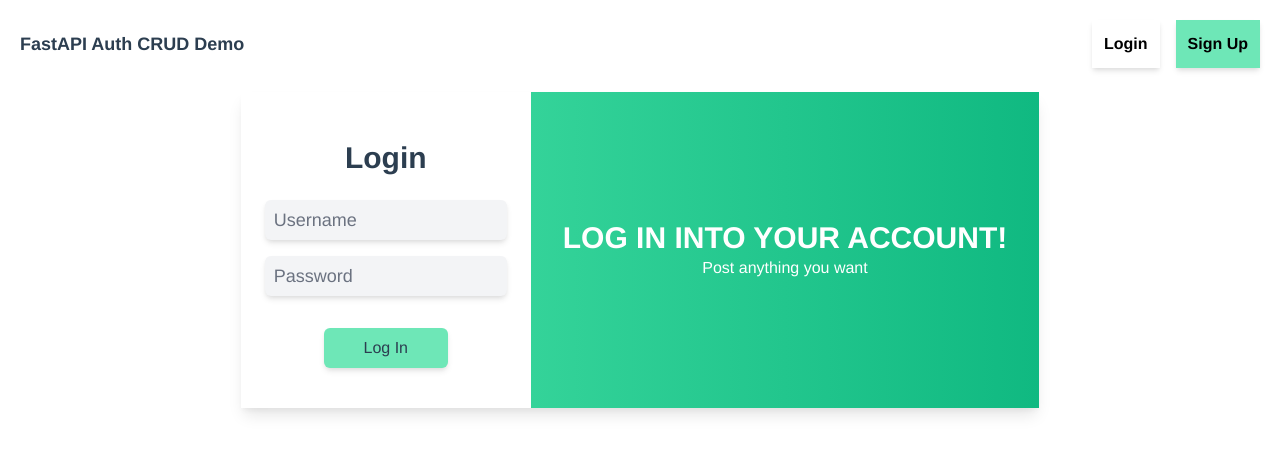
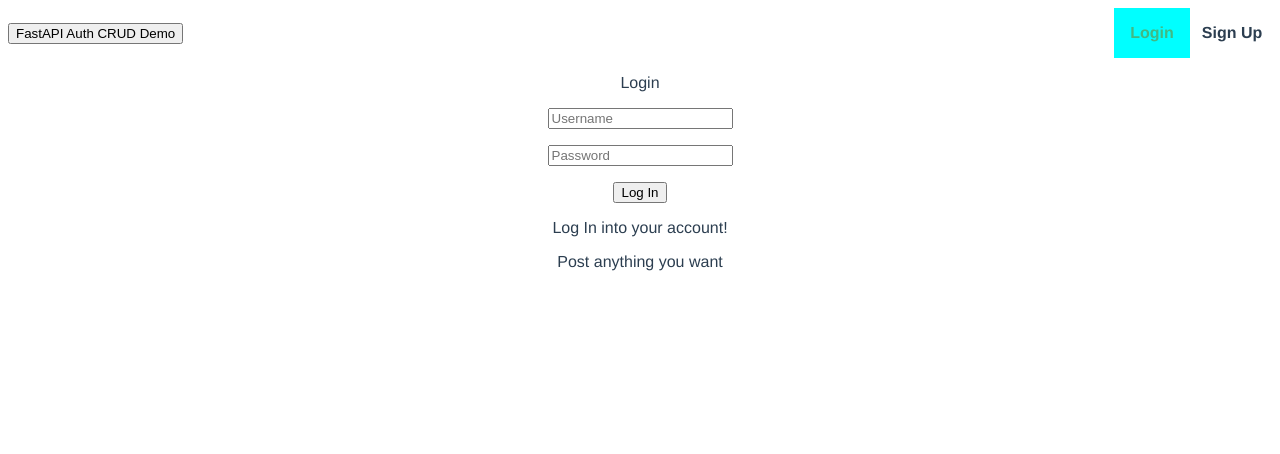
Before and after one commit to RNubla/FastAPI-Auth-CRUD, a Vue app in the folder frontend/: page /login in a window 1280 px wide. Shown: the top 454 px of the page. Built offline with nearby package versions, Linux system fonts and the light colour scheme.

Commit message:
using css rather than tailwind

```diff
--- a/frontend/src/App.vue
+++ b/frontend/src/App.vue
@@ -1,6 +1,6 @@
 <template>
   <div id="nav">
-    <header-nav class="p-3" />
+    <header-nav />
   </div>
   <!-- <hero /> -->
   <router-view />
@@ -38,6 +38,9 @@ export default {
 };
 </script>
 <style lang="scss">
+a {
+  text-decoration: none;
+}
 #app {
   font-family: Avenir, Helvetica, Arial, sans-serif;
   -webkit-font-smoothing: antialiased;
--- a/frontend/src/components/HeaderNav/HeaderNav.vue
+++ b/frontend/src/components/HeaderNav/HeaderNav.vue
@@ -1,37 +1,30 @@
 <template>
-  <div class="grid grid-flow-row sm:grid-flow-col">
-    <div class="flex justify-center items-center sm:justify-start">
-      <div class="m-2">
-        <button class="font-bold text-lg" @click.prevent="goToHomePage">
-          FastAPI Auth CRUD Demo
-        </button>
+  <div class="navbar">
+    <div>
+      <div>
+        <button @click.prevent="goToHomePage">FastAPI Auth CRUD Demo</button>
       </div>
     </div>
-    <div v-if="getLoginStatus == false || getLoginStatus == null">
-      <div class="flex justify-center items-center sm:justify-end">
-        <router-link class="m-2 p-3 shadow-md hover:bg-gray-50" to="/login"
-          ><p class="text-black text-center">Login</p></router-link
-        >
-        <router-link
-          class="m-2 bg-green-300 p-3 shadow-md hover:bg-green-400"
-          to="/register"
-          ><p class="text-black text-center">Sign Up</p></router-link
+    <div
+      class="loginRegisterContainer"
+      v-if="getLoginStatus == false || getLoginStatus == null"
+    >
+      <div class="loginRegisterGrid">
+        <router-link class="loginBtn" to="/login"><p>Login</p></router-link>
+        <router-link class="registerBtn" to="/register"
+          ><p>Sign Up</p></router-link
         >
       </div>
     </div>
     <div v-else>
-      <div class="flex justify-center items-center sm:justify-end">
-        <router-link class="m-2 p-3 shadow-md hover:bg-gray-50" to="/login"
-          ><p class="text-black text-center">
+      <div>
+        <router-link to="/login"
+          ><p>
             {{ getAuthData.user_name }}
           </p></router-link
         >
-        <div
-          @click="logout"
-          class="m-2 bg-red-300 p-3 shadow-md hover:bg-red-400"
-          to="/logout"
-        >
-          <p class="text-black text-center font-bold">Logout</p>
+        <div @click="logout" to="/logout">
+          <p>Logout</p>
         </div>
       </div>
     </div>
@@ -67,5 +60,24 @@ export default {
 };
 </script>
 
-<style>
-</style>
+<style lang="scss" scoped>
+.navbar {
+  display: grid;
+  grid-template-columns: 1fr 10em;
+  place-items: center;
+  justify-items: start;
+}
+.loginRegisterContainer {
+  margin: 1fr 1fr 1fr;
+}
+.loginRegisterGrid {
+  display: grid;
+  grid-template-columns: repeat(2, minmax(0, 1fr));
+  place-items: center;
+}
+.loginBtn {
+  background-color: aqua;
+  margin: 0rem 1rem 0rem 1rem;
+  padding: 0rem 1rem 0rem 1rem;
+}
+</style>>
--- a/frontend/src/components/PostV2/NewPost.vue
+++ b/frontend/src/components/PostV2/NewPost.vue
@@ -1,9 +1,117 @@
 <template>
-  <editor-content :editor="editor" />
+  <div>
+    <div class="grid grid-cols-6 gap-0" v-if="editor">
+      <button
+        @click="editor.chain().focus().toggleBold().run()"
+        :class="{ 'is-active': editor.isActive('bold') }"
+      >
+        bold
+      </button>
+      <button
+        @click="editor.chain().focus().toggleItalic().run()"
+        :class="{ 'is-active': editor.isActive('italic') }"
+      >
+        italic
+      </button>
+      <button
+        @click="editor.chain().focus().toggleStrike().run()"
+        :class="{ 'is-active': editor.isActive('strike') }"
+      >
+        strike
+      </button>
+      <button
+        @click="editor.chain().focus().toggleCode().run()"
+        :class="{ 'is-active': editor.isActive('code') }"
+      >
+        code
+      </button>
+      <button @click="editor.chain().focus().unsetAllMarks().run()">
+        clear marks
+      </button>
+      <button @click="editor.chain().focus().clearNodes().run()">
+        clear nodes
+      </button>
+      <button
+        @click="editor.chain().focus().setParagraph().run()"
+        :class="{ 'is-active': editor.isActive('paragraph') }"
+      >
+        paragraph
+      </button>
+      <button
+        @click="editor.chain().focus().toggleHeading({ level: 1 }).run()"
+        :class="{ 'is-active': editor.isActive('heading', { level: 1 }) }"
+      >
+        h1
+      </button>
+      <button
+        @click="editor.chain().focus().toggleHeading({ level: 2 }).run()"
+        :class="{ 'is-active': editor.isActive('heading', { level: 2 }) }"
+      >
+        h2
+      </button>
+      <button
+        @click="editor.chain().focus().toggleHeading({ level: 3 }).run()"
+        :class="{ 'is-active': editor.isActive('heading', { level: 3 }) }"
+      >
+        h3
+      </button>
+      <button
+        @click="editor.chain().focus().toggleHeading({ level: 4 }).run()"
+        :class="{ 'is-active': editor.isActive('heading', { level: 4 }) }"
+      >
+        h4
+      </button>
+      <button
+        @click="editor.chain().focus().toggleHeading({ level: 5 }).run()"
+        :class="{ 'is-active': editor.isActive('heading', { level: 5 }) }"
+      >
+        h5
+      </button>
+      <button
+        @click="editor.chain().focus().toggleHeading({ level: 6 }).run()"
+        :class="{ 'is-active': editor.isActive('heading', { level: 6 }) }"
+      >
+        h6
+      </button>
+      <button
+        @click="editor.chain().focus().toggleBulletList().run()"
+        :class="{ 'is-active': editor.isActive('bulletList') }"
+      >
+        bullet list
+      </button>
+      <button
+        @click="editor.chain().focus().toggleOrderedList().run()"
+        :class="{ 'is-active': editor.isActive('orderedList') }"
+      >
+        ordered list
+      </button>
+      <button
+        @click="editor.chain().focus().toggleCodeBlock().run()"
+        :class="{ 'is-active': editor.isActive('codeBlock') }"
+      >
+        code block
+      </button>
+      <button
+        @click="editor.chain().focus().toggleBlockquote().run()"
+        :class="{ 'is-active': editor.isActive('blockquote') }"
+      >
+        blockquote
+      </button>
+      <button @click="editor.chain().focus().setHorizontalRule().run()">
+        horizontal rule
+      </button>
+      <button @click="editor.chain().focus().setHardBreak().run()">
+        hard break
+      </button>
+      <button @click="editor.chain().focus().undo().run()">undo</button>
+      <button @click="editor.chain().focus().redo().run()">redo</button>
+    </div>
+    <editor-content :editor="editor" />
+  </div>
 </template>
 
 <script>
-import { useEditor, EditorContent } from "@tiptap/vue-3";
+import { Editor, EditorContent } from "@tiptap/vue-3";
 import { defaultExtensions } from "@tiptap/starter-kit";
 
 export default {
@@ -11,13 +119,20 @@ export default {
     EditorContent,
   },
 
-  setup() {
-    const editor = useEditor({
-      content: "<p>I’m running tiptap with Vue.js. 🎉</p>",
-      extensions: defaultExtensions(),
+  data() {
+    return {
+      editor: null,
+    };
+  },
+
+  mounted() {
+    this.editor = new Editor({
+      extensions: [...defaultExtensions()],
     });
+  },
 
-    return { editor };
+  beforeUnmount() {
+    this.editor.destroy();
   },
 };
 </script>
--- a/frontend/src/main.js
+++ b/frontend/src/main.js
@@ -3,7 +3,7 @@ import App from "./App.vue";
 import "./registerServiceWorker";
 import router from "./router";
 import store from "./store";
-import "./assets/tailwind.css";
+// import "./assets/tailwind.css";
 // import "./assets/tailwind.css";
 // import * as appRouter from "./appRouter";
 
--- a/frontend/tailwind.config.js
+++ b/frontend/tailwind.config.js
@@ -1,7 +1,11 @@
 const colors = require("tailwindcss/colors");
+const plugin = require("tailwindcss/plugin");
 
 module.exports = {
   purge: { content: ["./public/**/*.html", "./src/**/*.vue"] },
+  corePlugins: {
+    preflight: true,
+  },
   presets: [],
   darkMode: false, // or 'media' or 'class'
   theme: {
@@ -1025,5 +1029,16 @@ module.exports = {
     wordBreak: ["responsive"],
     zIndex: ["responsive", "focus-within", "focus"],
   },
-  plugins: [],
+  plugins: [
+    plugin(function ({ addBase, theme }) {
+      addBase({
+        h1: { fontSize: theme("fontSize.3xl") },
+        h2: { fontSize: theme("fontSize.2xl") },
+        h3: { fontSize: theme("fontSize.xl") },
+        h4: { fontSize: theme("fontSize.lg") },
+        h5: { fontSize: theme("fontSize.md") },
+        h6: { fontSize: theme("fontSize.sm") },
+      });
+    }),
+  ],
 };
```
